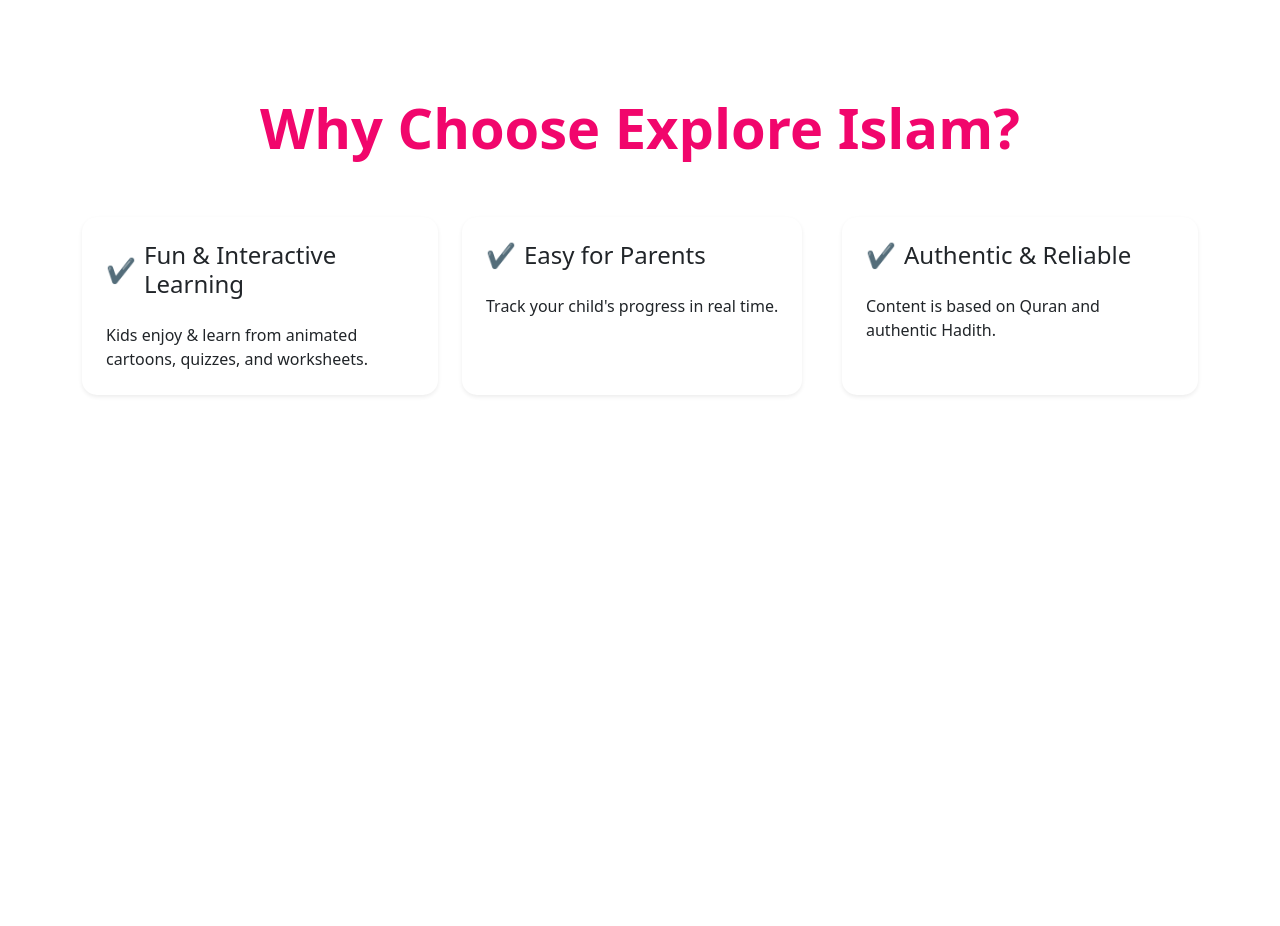
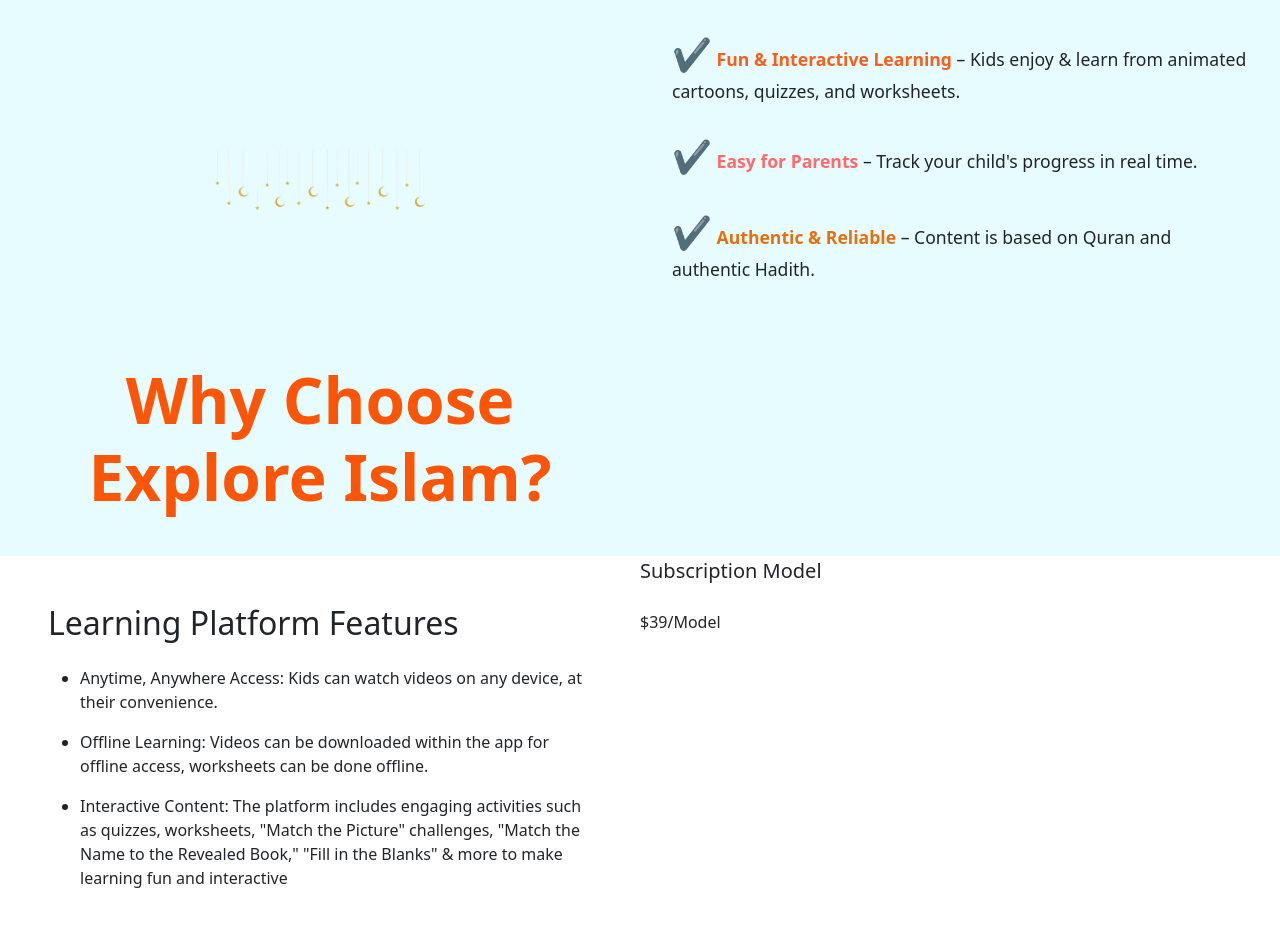
Before and after one commit to HarisSubhan/myexploreislam, a React (Vite) app: page / in a window 1280 px wide. Shown: the part 1404-2330 px from the top of the page. Before the commit the page ends 1871 px from the top, so only its background shows below. Built offline with nearby package versions, Linux system fonts and the light colour scheme.

Commit message:
SubscriptionModel

```diff
--- /dev/null
+++ b/src/components/SubscriptionModel.jsx
@@ -0,0 +1,41 @@
+import React from "react";
+import { Container, Row, Col } from "react-bootstrap";
+
+const SubscriptionModel = () => {
+  return (
+    <>
+      <Container fluid className="features-container">
+        <Row className="align-items-stretch">
+          {/* Left Column - Features List */}
+          <Col md={6} className="left-column p-5">
+            <h2 className="mb-4">Learning Platform Features</h2>
+            <ul className="feature-list">
+              <li className="mb-3">
+                Anytime, Anywhere Access: Kids can watch videos on any device,
+                at their convenience.
+              </li>
+              <li className="mb-3">
+                Offline Learning: Videos can be downloaded within the app for
+                offline access, worksheets can be done offline.
+              </li>
+              <li className="mb-3">
+                Interactive Content: The platform includes engaging activities
+                such as quizzes, worksheets, "Match the Picture" challenges,
+                "Match the Name to the Revealed Book," "Fill in the Blanks" &
+                more to make learning fun and interactive
+              </li>
+            </ul>
+          </Col>
+
+          {/* Right Column - Background Image */}
+          <Col md={6} className="right-column p-0">
+            <p className="lead mb-4">Subscription Model</p>
+            <p>$39/Model</p>
+          </Col>
+        </Row>
+      </Container>
+    </>
+  );
+};
+
+export default SubscriptionModel;
--- a/src/components/WhyChoose.jsx
+++ b/src/components/WhyChoose.jsx
@@ -1,68 +1,94 @@
-import React from 'react'
-import { Col, Container, Row, Card  } from 'react-bootstrap'
+import React from "react";
+import { Col, Container, Row } from "react-bootstrap";
+import star from "../assets/images/Star___Moon_Drops.png";
 
 const WhyChoose = () => {
+  const features = [
+    {
+      title: "Fun & Interactive Learning",
+      color: "#f95e1a", // orange
+      description:
+        "Kids enjoy & learn from animated cartoons, quizzes, and worksheets.",
+    },
+    {
+      title: "Easy for Parents",
+      color: "#ff6b6b", // red/orange
+      description: "Track your child's progress in real time.",
+    },
+    {
+      title: "Authentic & Reliable",
+      color: "#e86f0b", // darker orange
+      description: "Content is based on Quran and authentic Hadith.",
+    },
+  ];
+
   return (
-    <>
-       <Container className="my-5 py-4">
-      <Row className="justify-content-center">
-        <Col xs={12} className="text-center mb-5">
-        <img src="" alt="" />
-          <h1 className="display-4 fw-bold" style={{ color: "#f1066c" }}>
-            Why Choose Explore Islam?
-          </h1>
-        </Col>
-      </Row>
-
-      <Row className="g-4 justify-content-center">
-        {/* Feature 1 */}
-        <Col md={4} className="d-flex">
-          <Card className="border-0 shadow-sm h-100" style={{ borderRadius: '15px' }}>
-            <Card.Body className="p-4">
-              <h3 className="h4 mb-4 d-flex align-items-center">
-                <span className="me-2" style={{ color: "#f1066c", fontSize: '1.5rem' }}>✔</span>
-                Fun & Interactive Learning
-              </h3>
-              <p className="mb-0">
-                Kids enjoy & learn from animated cartoons, quizzes, and worksheets.
-              </p>
-            </Card.Body>
-          </Card>
+    <Container
+      fluid
+      className="p-0 d-flex"
+      style={{
+        backgroundColor: "#e7fcff",
+        // minHeight: "100vh", // Ensures full viewport height
+      }}
+    >
+      <Row className="g-0 w-100">
+        {/* Left Column */}
+        <Col
+          xs={12}
+          md={6}
+          className="d-flex flex-column justify-content-center align-items-center"
+          style={{ padding: "2rem" }}
+        >
+          {/* Decorative Image */}
+          <div
+            style={{
+              width: "100%",
+              maxWidth: "400px",
+              height: "300px",
+              background: `url(${star}) no-repeat center center`,
+              backgroundSize: "contain",
+              marginBottom: "2rem",
+            }}
+          />
+          {/* Heading Text */}
+          <div className="text-center">
+            <h1
+              className="fw-bold"
+              style={{ color: "#fb5607", fontSize: "4rem" }}
+            >
+              Why Choose <br />
+              Explore Islam?
+            </h1>
+          </div>
         </Col>
 
-        {/* Feature 2 */}
-        <Col md={4} className="d-flex">
-          <Card className="border-0 shadow-sm h-100" style={{ borderRadius: '15px' }}>
-            <Card.Body className="p-4">
-              <h3 className="h4 mb-4 d-flex align-items-center">
-                <span className="me-2" style={{ color: "#f1066c", fontSize: '1.5rem' }}>✔</span>
-                Easy for Parents
-              </h3>
-              <p className="mb-0">
-                Track your child's progress in real time.
+        {/* Right Column - Features */}
+        <Col
+          xs={12}
+          md={6}
+          className="d-flex flex-column "
+          style={{ padding: "2rem" }}
+        >
+          {features.map((feature, index) => (
+            <div key={index} className="mb-4 text-center text-md-start">
+              <p className="mb-1" style={{ fontSize: "1.1rem" }}>
+                <span style={{ color: "#0f5132", fontSize: "2rem" }}>✔</span>{" "}
+                <span
+                  style={{
+                    color: feature.color,
+                    fontWeight: "bold",
+                  }}
+                >
+                  {feature.title}
+                </span>{" "}
+                – <span className="text-dark">{feature.description}</span>
               </p>
-            </Card.Body>
-          </Card>
-        </Col>
-
-        {/* Feature 3 */}
-        <Col md={4} className="d-flex">
-          <Card className="border-0 shadow-sm h-100" style={{ borderRadius: '15px' }}>
-            <Card.Body className="p-4">
-              <h3 className="h4 mb-4 d-flex align-items-center">
-                <span className="me-2" style={{ color: "#f1066c", fontSize: '1.5rem' }}>✔</span>
-                Authentic & Reliable
-              </h3>
-              <p className="mb-0">
-                Content is based on Quran and authentic Hadith.
-              </p>
-            </Card.Body>
-          </Card>
+            </div>
+          ))}
         </Col>
       </Row>
     </Container>
-    </>
-  )
-}
+  );
+};
 
-export default WhyChoose
+export default WhyChoose;
--- a/src/pages/Home.jsx
+++ b/src/pages/Home.jsx
@@ -5,14 +5,16 @@ import HeroSection from "../components/HeroSection";
 import ExploreIslam from "../components/ExploreIslam";
 import InteractiveLearning from "../components/InteractiveLearning";
 import WhyChoose from "../components/WhyChoose";
+import SubscriptionModel from "../components/SubscriptionModel";
 
 const Home = () => (
   <>
     <Header />
-    <HeroSection/>
-    <InteractiveLearning/>
-    <ExploreIslam/>
-    <WhyChoose/>
+    <HeroSection />
+    <InteractiveLearning />
+    <ExploreIslam />
+    <WhyChoose />
+    <SubscriptionModel />
   </>
 );
 
--- a/src/styles/main.css
+++ b/src/styles/main.css
@@ -35,3 +35,7 @@
   font-size: 1.2em;
   line-height: 1.5;
 }
+
+.body {
+  background-color: E7FCFF;
+}
```
Lines whose indentation alone changed are shown as unchanged.
